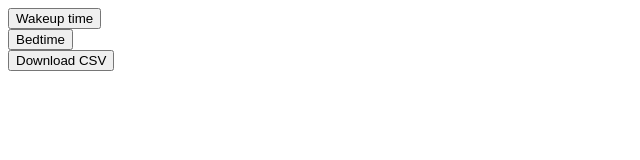
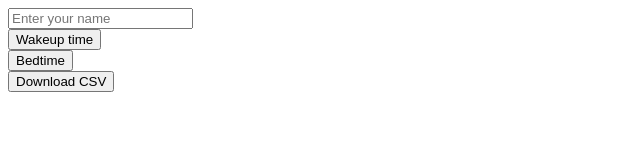
Before and after one commit to SN1113/sleepdiary, a plain HTML site: page index.html in a window 1280 px wide. Shown: the whole page, without its empty margins (0-640 px from the left). Drawn offline with Linux system fonts and the light colour scheme.

Commit message:
Update index.html

```diff
--- a/index.html
+++ b/index.html
@@ -5,6 +5,9 @@
     <title>Wakeup and Bedtime Tracker</title>
 </head>
 <body>
+    <div>
+        <input type="text" id="username" placeholder="Enter your name">
+    </div>
     <div>
         <button id="wakeupButton">Wakeup time</button>
     </div>
```
